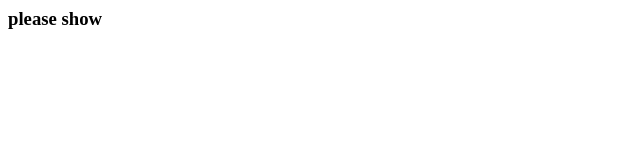
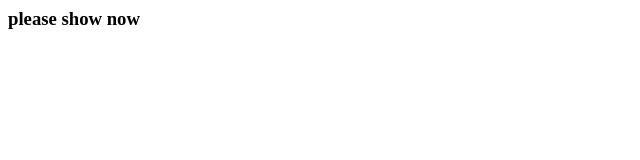
Before and after one commit to abbeybright/abbeybright.bsnlogistic.com, a plain HTML site: page index.html in a window 1280 px wide. Shown: the full height of the page, 0-640 px from the left. Drawn offline with Linux system fonts and the light colour scheme.

Commit message:
Update index.html

```diff
--- a/index.html
+++ b/index.html
@@ -1 +1 @@
-<h3>please show</h3>
+<h3>please show now</h3>
```
